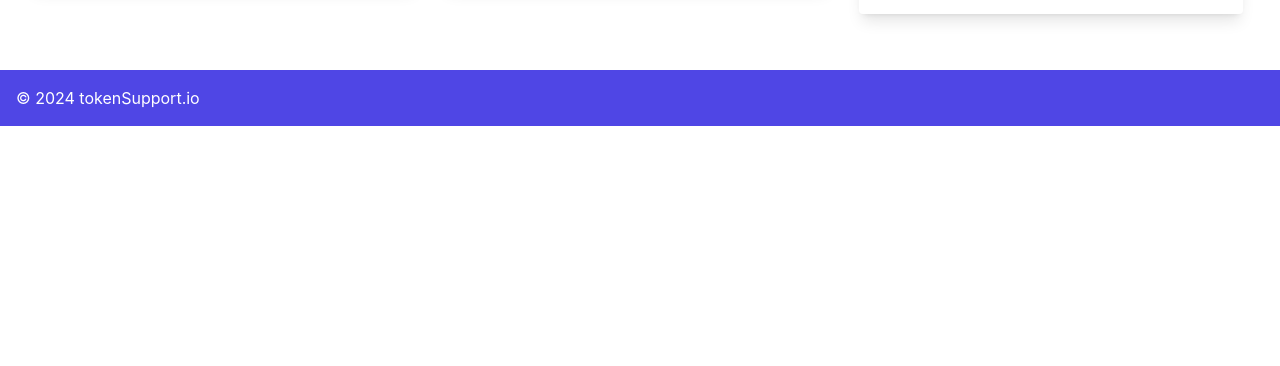
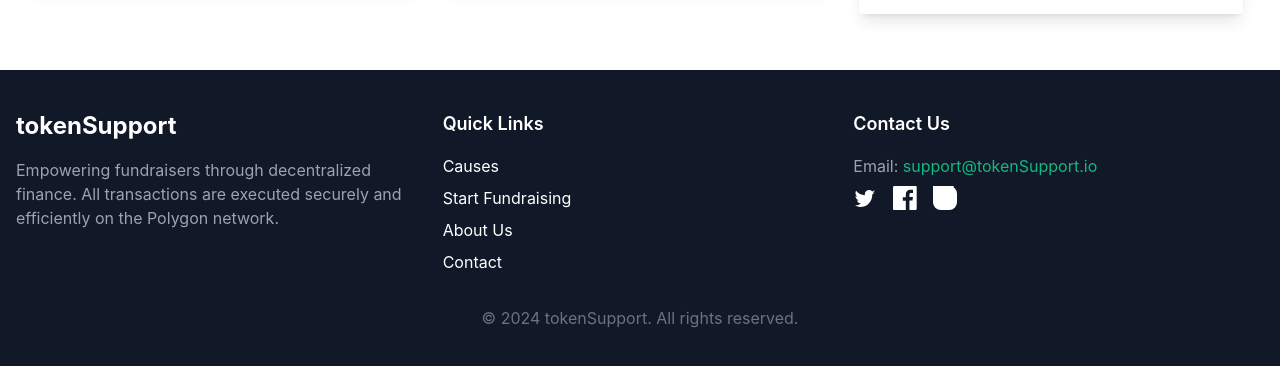
Before and after one commit to FirstFlush/tokenSupport-frontend, a React (Create React App) app: page /causes in a window 1280 px wide. Shown: the part 718-1084 px from the top of the page. Before the commit the page ends 844 px from the top, so only its background shows below. Built offline with nearby package versions, Linux system fonts and the light colour scheme.

Commit message:
improved footer

```diff
--- a/src/components/Footer.tsx
+++ b/src/components/Footer.tsx
@@ -1,14 +1,85 @@
-import { COMPANY_DOMAIN } from "../utils/constants";
+import React from 'react';
+import { Link } from 'react-router-dom';
+import { COMPANY_NAME, COMPANY_DOMAIN } from '../utils/constants';
 
 
 const Footer: React.FC = () => {
+  return (
+    <footer className="bg-header text-white py-10">
+      <div className="container mx-auto px-4">
+        <div className="flex flex-col md:flex-row justify-between space-y-6 md:space-y-0">
 
-    return (
-        <div className="bg-primary text-white p-4">
-            <p>&copy; 2024 {COMPANY_DOMAIN}</p>
+          {/* Left Section: Company Info */}
+          <div className="flex-1 pr-4">
+            <h2 className="text-2xl font-bold mb-4">{COMPANY_NAME}</h2>
+            <p className="text-gray-400">
+              Empowering fundraisers through decentralized finance. All transactions are executed securely and efficiently on the Polygon network.
+            </p>
+          </div>
+
+          {/* Middle Section: Quick Links */}
+          <div className="flex-1">
+            <h3 className="text-lg font-semibold mb-4">Quick Links</h3>
+            <ul className="space-y-2">
+              <li><Link to="/causes" className="hover:text-highlight transition-colors">Causes</Link></li>
+              <li><Link to="/fundraise" className="hover:text-highlight transition-colors">Start Fundraising</Link></li>
+              <li><Link to="/about" className="hover:text-highlight transition-colors">About Us</Link></li>
+              <li><Link to="/contact" className="hover:text-highlight transition-colors">Contact</Link></li>
+            </ul>
+          </div>
+
+          {/* Right Section: Contact Info and Social Media */}
+          <div className="flex-1">
+            <h3 className="text-lg font-semibold mb-4">Contact Us</h3>
+            <p className="text-gray-400 mb-2">Email: <a href="mailto:support@tokensupport.com" className="text-highlight">support@{COMPANY_DOMAIN}</a></p>
+            {/* <p className="text-gray-400 mb-4">Phone: +1 (555) 555-5555</p> */}
+            <div className="flex space-x-4">
+              {/* Social Media Icons */}
+              <a href="https://twitter.com" className="hover:text-highlight">
+                <svg className="w-6 h-6" fill="currentColor" viewBox="0 0 24 24">
+                  <path d="M22.46 6.03c-.77.34-1.6.57-2.46.68a4.26 4.26 0 001.86-2.34c-.82.49-1.73.85-2.7 1.04A4.24 4.24 0 0016.08 4c-2.36 0-4.28 1.92-4.28 4.28 0 .34.04.67.1.99-3.56-.18-6.72-1.88-8.84-4.46-.37.64-.59 1.39-.59 2.19 0 1.51.77 2.83 1.94 3.61a4.25 4.25 0 01-1.94-.54v.05c0 2.1 1.49 3.85 3.47 4.25-.36.1-.74.15-1.12.15-.28 0-.54-.03-.8-.07a4.26 4.26 0 003.98 2.96A8.53 8.53 0 012 19.54 12.03 12.03 0 007.29 21c7.75 0 11.98-6.42 11.98-11.98 0-.18 0-.36-.01-.54.82-.6 1.53-1.34 2.1-2.19z" />
+                </svg>
+              </a>
+              <a href="https://facebook.com" className="hover:text-highlight">
+                <svg className="w-6 h-6" fill="currentColor" viewBox="0 0 24 24">
+                  <path d="M22.676 0H1.324C.593 0 0 .593 0 1.324v21.352C0 23.407.593 24 1.324 24h11.495V14.708H9.79v-3.576h3.029V8.412c0-3.007 1.835-4.646 4.516-4.646 1.283 0 2.385.096 2.704.14v3.13h-1.857c-1.456 0-1.737.692-1.737 1.707v2.236h3.47l-.453 3.576h-3.017V24h5.915c.73 0 1.324-.593 1.324-1.324V1.324C24 .593 23.407 0 22.676 0z" />
+                </svg>
+              </a>
+              <a href="https://instagram.com" className="hover:text-highlight">
+                <svg className="w-6 h-6" fill="currentColor" viewBox="0 0 24 24">
+                  <path d="M7.75 0h8.5A7.751 7.751 0 0124 7.75v8.5A7.751 7.751 0 0116.25 24h-8.5A7.751 7.751 0 010 16.25v-8.5A7.751 7.751 0 017.75 0zm5.25 5.556a4.444 4.444 0 100 8.888 4.444 4.444 0 000-8.888zm6.222-.222a1.389 1.389 0 100 2.778 1.389 1.389 0 000-2.778zm1.528 3.333a6.528 6.528 0 01-.57 3.056 6.528 6.528 0 01-1.525 2.22 6.528 6.528 0 01-2.22 1.526 6.528 6.528 0 01-3.057.569h-6.444a6.528 6.528 0 01-3.057-.57 6.528 6.528 0 01-2.22-1.525 6.528 6.528 0 01-1.526-2.22 6.528 6.528 0 01-.569-3.057v-6.444a6.528 6.528 0 01.57-3.056 6.528 6.528 0 011.525-2.22 6.528 6.528 0 012.22-1.526 6.528 6.528 0 013.057-.569h6.444a6.528 6.528 0 013.057.57 6.528 6.528 0 012.22 1.525 6.528 6.528 0 011.526 2.22 6.528 6.528 0 01.569 3.057v6.444z" />
+                </svg>
+              </a>
+            </div>
+          </div>
         </div>
-    )
-}
+
+        {/* Bottom Section: Copyright */}
+        <div className="mt-8 text-center text-gray-500">
+          &copy; {new Date().getFullYear()} {COMPANY_NAME}. All rights reserved.
+        </div>
+      </div>
+    </footer>
+  );
+};
+
+export default Footer;
 
 
-export default Footer;
+
+
+
+// import { COMPANY_DOMAIN } from "../utils/constants";
+
+
+// const Footer: React.FC = () => {
+
+//     return (
+//         <div className="bg-primary text-white p-4">
+//             <p>&copy; 2024 {COMPANY_DOMAIN}</p>
+//         </div>
+//     )
+// }
+
+
+// export default Footer;
--- a/src/components/Layout.tsx
+++ b/src/components/Layout.tsx
@@ -17,9 +17,9 @@ const Layout: React.FC = () => {
       <main className="container mx-auto flex-grow p-4">
         <Outlet />
       </main>
-      <footer>
+      {/* <footer> */}
         <Footer />
-      </footer>
+      {/* </footer> */}
     </div>
   );
 };
--- a/src/pages/AboutPage.tsx
+++ b/src/pages/AboutPage.tsx
@@ -1,21 +1,21 @@
-import React from 'react';
+import { COMPANY_NAME } from "../utils/constants";
 
 const AboutPage: React.FC = () => {
   return (
     <div className="relative min-h-screen bg-gradient-to-br from-gray-100 to-gray-300 py-12 px-6">
       <div className="max-w-4xl mx-auto bg-white shadow-lg rounded-lg p-8">
-        <h1 className="text-4xl font-bold text-primary mb-6">About TokenSupport</h1>
+        <h1 className="text-4xl font-bold text-primary mb-6">About {COMPANY_NAME}</h1>
         <p className="text-lg text-gray-700 leading-relaxed mb-4">
-          TokenSupport is a decentralized crowdfunding platform that leverages the power of DeFi to help fundraisers achieve their goals. We believe in providing transparent, efficient, and secure financial solutions that empower individuals and organizations to fund their causes without relying on centralized systems.
+          {COMPANY_NAME} is a decentralized crowdfunding platform that leverages the power of DeFi to help fundraisers achieve their goals. We believe in providing transparent, efficient, and secure financial solutions that empower individuals and organizations to fund their causes without relying on centralized systems.
         </p>
         <p className="text-lg text-gray-700 leading-relaxed mb-4">
-          Built with cutting-edge blockchain technology, TokenSupport integrates <strong>Uniswap</strong> capabilities to seamlessly process payments in <strong>Ethereum</strong> or <strong>USDT ERC-20</strong>. Our system ensures that if a fundraiser does not reach its target, contributors will be refunded automatically, offering peace of mind to all supporters.
+          Built with cutting-edge blockchain technology, {COMPANY_NAME} integrates <strong>Uniswap</strong> capabilities to seamlessly process payments in <strong>Ethereum</strong> or <strong>USDT ERC-20</strong>. Our system ensures that if a fundraiser does not reach its target, contributors will be refunded automatically, offering peace of mind to all supporters.
         </p>
         <p className="text-lg text-gray-700 leading-relaxed mb-4">
           All transactions are executed on the <strong>Polygon</strong> network, allowing faster and more affordable Ethereum-based transactions, ensuring efficiency without compromising security. Additionally, we utilize <strong>IPFS</strong> (InterPlanetary File System) to store all media, ensuring that the platform remains fully decentralized from end to end.
         </p>
         <p className="text-lg text-gray-700 leading-relaxed">
-          At TokenSupport, we are committed to fostering an ecosystem of trust, transparency, and empowerment for fundraisers and backers alike. We are humbled to play a small part in driving the future of decentralized finance and community support.
+          At {COMPANY_NAME}, we are committed to fostering an ecosystem of trust, transparency, and empowerment for fundraisers and backers alike. We are humbled to play a small part in driving the future of decentralized finance and community support.
         </p>
       </div>
     </div>
--- a/tailwind.config.js
+++ b/tailwind.config.js
@@ -11,7 +11,8 @@ module.exports = {
         secondary: '#F3F4F6',
         text: '#1F2937',
         background: '#fafafa',
-        warning: "#ef4444"
+        warning: "#ef4444",
+        header: '#111827',
       }
     },
   },
```
